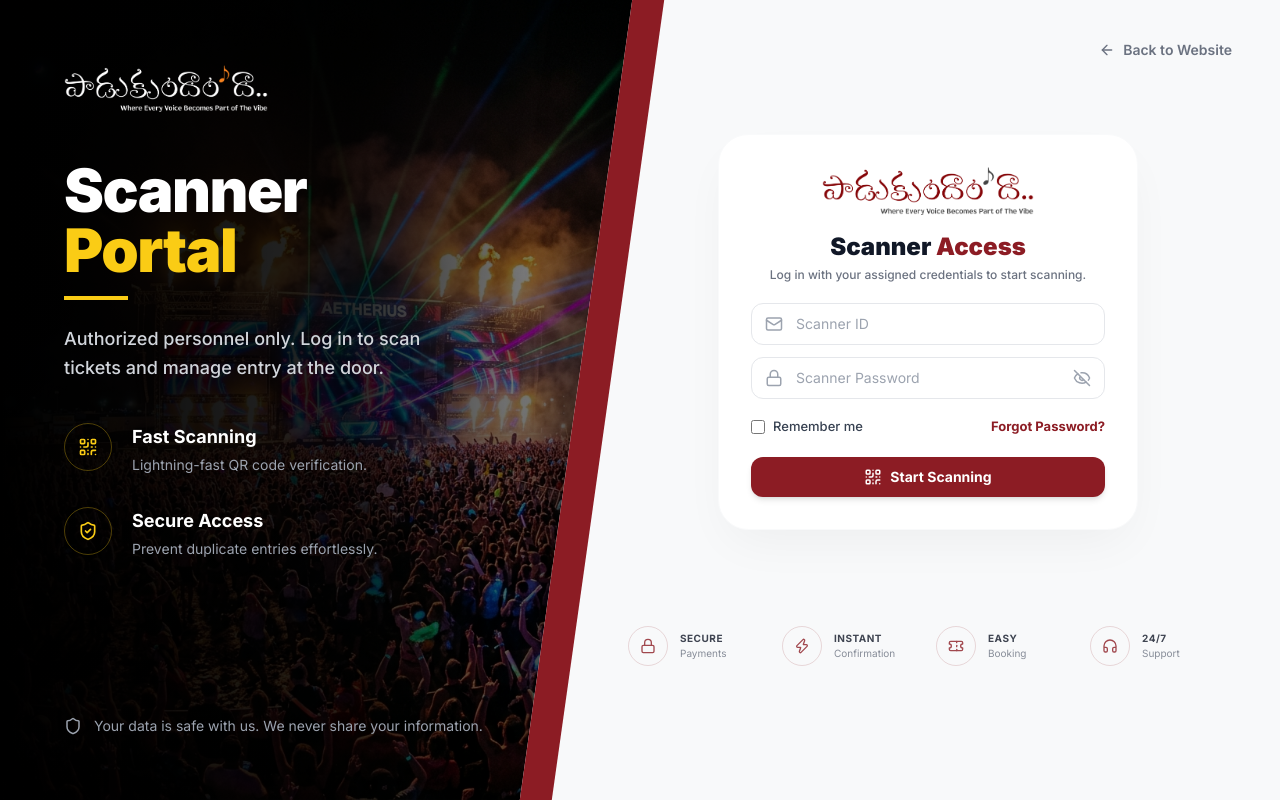
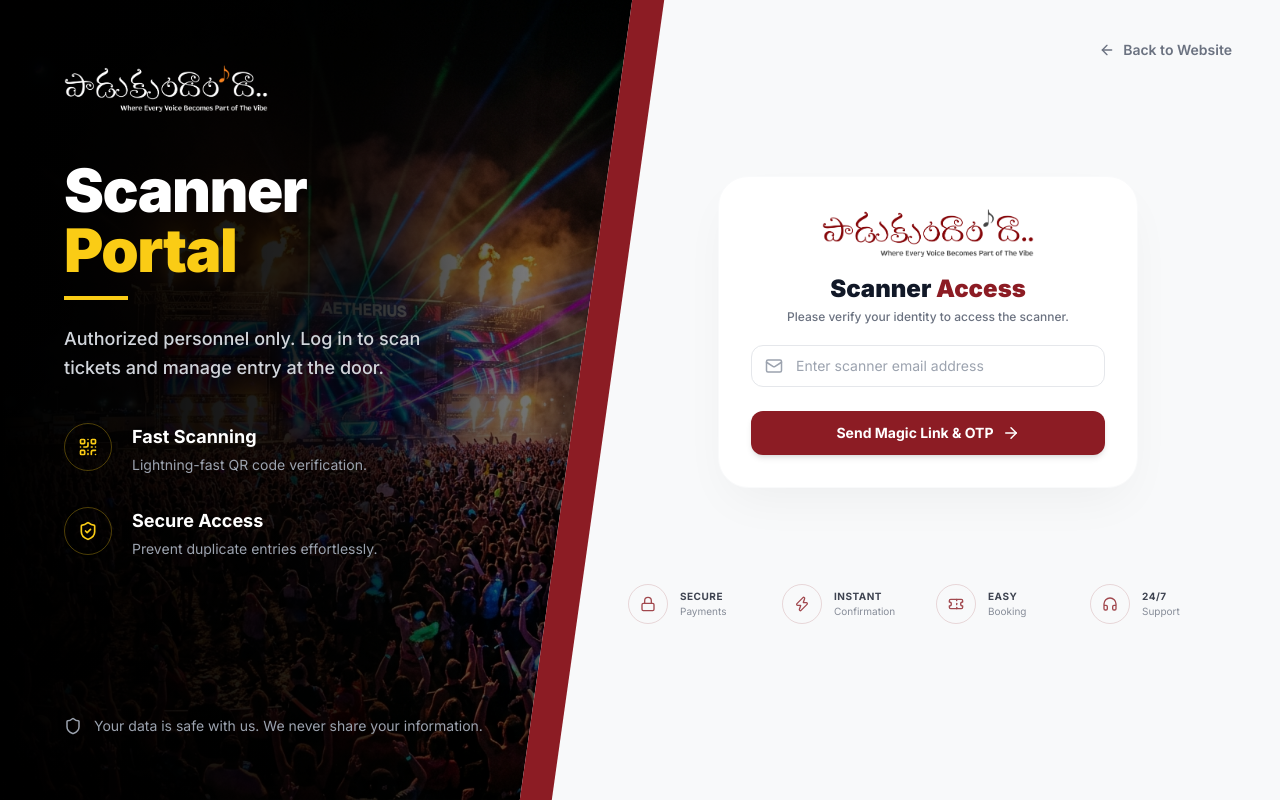
Before and after one commit to paadukundamdhaa-ops/paadukundam-dhaaa, a React (Vite) app: page /scanner in a window 1280 px wide. Built offline with nearby package versions, Linux system fonts and the light colour scheme.

Commit message:
feat: switch ScannerLogin to Supabase OTP auth using paadukundam.dhaa@gmail.com

```diff
--- a/src/pages/ScannerLogin.jsx
+++ b/src/pages/ScannerLogin.jsx
@@ -1,41 +1,67 @@
 import { Link, useNavigate } from 'react-router-dom';
-import { Mail, Lock, Eye, EyeOff, Ticket, ShieldCheck, QrCode, Shield, Zap, Headphones, ArrowRight, ArrowLeft } from 'lucide-react';
-import { useState, useEffect } from 'react';
-import { useAuth } from '../contexts/AuthContext';
+import { Mail, Lock, Key, EyeOff, Ticket, ShieldCheck, QrCode, Shield, Zap, Headphones, ArrowRight, ArrowLeft } from 'lucide-react';
+import { useState } from 'react';
+import { supabase } from '../lib/supabase';
 
 export default function ScannerLogin() {
   const navigate = useNavigate();
-  const [username, setUsername] = useState('');
-  const [password, setPassword] = useState('');
+  const [isLoading, setIsLoading] = useState(false);
+  const [email, setEmail] = useState('');
+  const [otp, setOtp] = useState('');
+  const [step, setStep] = useState('email');
   const [error, setError] = useState('');
-  const [loading, setLoading] = useState(false);
-  const [showPassword, setShowPassword] = useState(false);
+  const [message, setMessage] = useState('');
 
-  const handleLogin = async (e) => {
+  const SCANNER_EMAILS = [
+    'paadukundam.dhaa@gmail.com'
+  ];
+
+  const handleSendOtp = async (e) => {
     e.preventDefault();
     setError('');
-    setLoading(true);
+    setMessage('');
 
-    try {
-      const response = await fetch('/api/scanner-login', {
-        method: 'POST',
-        headers: { 'Content-Type': 'application/json' },
-        body: JSON.stringify({ username, password })
+    const formattedEmail = email.toLowerCase().trim();
+    if (!SCANNER_EMAILS.includes(formattedEmail)) {
+      setError('Unauthorized email address. Access denied.');
+      return;
+    }
+
+    setIsLoading(true);
+    const { error } = await supabase.auth.signInWithOtp({
+      email: formattedEmail,
+      options: { shouldCreateUser: true }
+    });
+    setIsLoading(false);
+
+    if (error) {
+      setError(error.message);
+    } else {
+      setStep('otp');
+      setMessage('A secure login link and OTP have been sent to your email.');
+    }
+  };
+
+  const handleVerifyOtp = async (e) => {
+    e.preventDefault();
+    setIsLoading(true);
+    setError('');
+
+    const { data, error } = await supabase.auth.verifyOtp({
+      email: email.toLowerCase().trim(),
+      token: otp.trim(),
+      type: 'email'
     });
 
-      const data = await response.json();
+    setIsLoading(false);
 
-      if (response.ok && data.success) {
+    if (error) {
+      setError(error.message);
+    } else if (data.session) {
+      // Keep existing scanner behavior by setting scanner_auth flag in local storage
       localStorage.setItem('scanner_auth', 'true');
-        localStorage.setItem('scanner_token', data.token);
+      localStorage.setItem('scanner_token', data.session.access_token);
       navigate('/scanner/app');
-      } else {
-        setError(data.error || 'Invalid username or password');
-        setLoading(false);
-      }
-    } catch (err) {
-      setError('Connection error. Please check your network and try again.');
-      setLoading(false);
     }
   };
 
@@ -113,7 +139,7 @@ export default function ScannerLogin() {
           </div>
         </div>
 
-        {/* --- MOBILE HEADER (Logo & Welcome Text) --- */}
+        {/* --- MOBILE HEADER --- */}
         <div className="lg:hidden px-6 pt-10 pb-4 relative z-10">
           <div className="flex justify-between items-start mb-10">
              <Link to="/" className="flex items-center gap-2">
@@ -169,63 +195,91 @@ export default function ScannerLogin() {
               <h2 className="text-2xl font-black text-gray-900 mb-1">
                 Scanner <span className="text-[#8c1c24]">Access</span>
               </h2>
-              <p className="text-gray-500 text-xs font-medium">Log in with your assigned credentials to start scanning.</p>
+              <p className="text-gray-500 text-xs font-medium">Please verify your identity to access the scanner.</p>
             </div>
 
-            {error && (
-              <div className="bg-red-500/10 lg:bg-red-50 border border-red-500/20 lg:border-red-100 text-red-500 lg:text-red-600 p-3 rounded-xl text-sm font-bold flex items-center gap-2 mb-4">
-                <Lock size={16} /> {error}
-              </div>
-            )}
-
-            <form onSubmit={handleLogin} className="space-y-4 lg:space-y-3">
+            {step === 'email' ? (
+              <form onSubmit={handleSendOtp} className="space-y-4 lg:space-y-4">
                 <div className="relative">
                   <div className="absolute inset-y-0 left-0 pl-4 lg:pl-3.5 flex items-center pointer-events-none">
                     <Mail size={18} className="text-gray-500 lg:text-gray-400" />
                   </div>
                   <input
-                  type="text"
-                  value={username}
-                  onChange={(e) => setUsername(e.target.value)}
+                    type="email"
+                    required
+                    value={email}
+                    onChange={(e) => setEmail(e.target.value)}
                     className="w-full bg-transparent lg:bg-white border border-[#2a1618] lg:border-gray-200 rounded-xl py-3 lg:py-2.5 pl-11 pr-4 text-white lg:text-gray-900 font-medium text-[14px] lg:text-sm focus:border-[#8c1c24] focus:ring-1 focus:ring-[#8c1c24] outline-none transition-all placeholder:text-gray-600 lg:placeholder:text-gray-400 placeholder:font-normal"
-                  placeholder="Scanner ID"
+                    placeholder="Enter scanner email address"
                   />
                 </div>
 
-              <div className="relative">
-                <div className="absolute inset-y-0 left-0 pl-4 lg:pl-3.5 flex items-center pointer-events-none">
-                  <Lock size={18} className="text-gray-500 lg:text-gray-400" />
+                {error && (
+                  <div className="text-red-500 text-sm font-medium bg-red-500/10 p-3 rounded-lg border border-red-500/20">
+                    {error}
                   </div>
-                <input
-                  type={showPassword ? "text" : "password"}
-                  value={password}
-                  onChange={(e) => setPassword(e.target.value)}
-                  className="w-full bg-transparent lg:bg-white border border-[#2a1618] lg:border-gray-200 rounded-xl py-3 lg:py-2.5 pl-11 pr-10 text-white lg:text-gray-900 font-medium text-[14px] lg:text-sm focus:border-[#8c1c24] focus:ring-1 focus:ring-[#8c1c24] outline-none transition-all placeholder:text-gray-600 lg:placeholder:text-gray-400 placeholder:font-normal"
-                  placeholder="Scanner Password"
-                />
-                <button
-                  type="button"
-                  onClick={() => setShowPassword(!showPassword)}
-                  className="absolute inset-y-0 right-0 pr-4 lg:pr-3.5 flex items-center text-gray-500 lg:text-gray-400 hover:text-gray-300 lg:hover:text-gray-600 transition-colors"
-                >
-                  {showPassword ? <Eye size={18} /> : <EyeOff size={18} />}
-                </button>
-              </div>
-
-              <div className="flex items-center justify-between pt-1 lg:pt-1.5">
-                <label className="flex items-center gap-2 cursor-pointer">
-                  <input type="checkbox" className="w-4 h-4 lg:w-3.5 lg:h-3.5 rounded border-[#2a1618] lg:border-gray-300 bg-transparent lg:bg-white text-[#8c1c24] focus:ring-[#8c1c24] accent-[#8c1c24]" />
-                  <span className="text-[13px] lg:text-[13px] font-medium text-gray-400 lg:text-gray-700">Remember me</span>
-                </label>
-                <a href="#" className="text-[13px] lg:text-[13px] font-bold text-[#facc15] lg:text-[#8c1c24] hover:text-[#eab308] lg:hover:text-[#6b151b] transition-colors">Forgot Password?</a>
-              </div>
+                )}
 
                 <div className="pt-3 lg:pt-2">
-                <button disabled={loading} type="submit" className="w-full flex items-center justify-center gap-2 bg-[#8c1c24] hover:bg-[#6b151b] text-white font-bold py-3.5 lg:py-2.5 text-[15px] lg:text-sm rounded-xl transition-all shadow-md disabled:opacity-50">
-                  {loading ? 'Authenticating...' : <><QrCode size={18} /> Start Scanning</>}
+                  <button
+                    type="submit"
+                    disabled={isLoading}
+                    className="w-full flex items-center justify-center gap-2 bg-[#8c1c24] hover:bg-[#6b151b] text-white font-bold py-3.5 lg:py-3 text-[15px] lg:text-sm rounded-xl transition-all shadow-md disabled:opacity-70 disabled:cursor-not-allowed"
+                  >
+                    {isLoading ? 'Sending...' : (
+                      <>Send Magic Link & OTP <ArrowRight size={18} /></>
+                    )}
                   </button>
                 </div>
               </form>
+            ) : (
+              <form onSubmit={handleVerifyOtp} className="space-y-4 lg:space-y-4">
+                {message && (
+                  <div className="text-green-500 text-sm font-medium bg-green-500/10 p-3 rounded-lg border border-green-500/20 mb-4">
+                    {message}
+                  </div>
+                )}
+
+                <div className="relative">
+                  <div className="absolute inset-y-0 left-0 pl-4 lg:pl-3.5 flex items-center pointer-events-none">
+                    <Key size={18} className="text-gray-500 lg:text-gray-400" />
+                  </div>
+                  <input
+                    type="text"
+                    required
+                    value={otp}
+                    onChange={(e) => setOtp(e.target.value)}
+                    className="w-full bg-transparent lg:bg-white border border-[#2a1618] lg:border-gray-200 rounded-xl py-3 lg:py-2.5 pl-11 pr-4 text-white lg:text-gray-900 font-medium text-[14px] lg:text-sm focus:border-[#8c1c24] focus:ring-1 focus:ring-[#8c1c24] outline-none transition-all placeholder:text-gray-600 lg:placeholder:text-gray-400 placeholder:font-normal tracking-widest"
+                    placeholder="Enter OTP code"
+                  />
+                </div>
+
+                {error && (
+                  <div className="text-red-500 text-sm font-medium bg-red-500/10 p-3 rounded-lg border border-red-500/20">
+                    {error}
+                  </div>
+                )}
+
+                <div className="pt-3 lg:pt-2">
+                  <button
+                    type="submit"
+                    disabled={isLoading}
+                    className="w-full flex items-center justify-center gap-2 bg-[#8c1c24] hover:bg-[#6b151b] text-white font-bold py-3.5 lg:py-3 text-[15px] lg:text-sm rounded-xl transition-all shadow-md disabled:opacity-70 disabled:cursor-not-allowed"
+                  >
+                    {isLoading ? 'Verifying...' : (
+                      <>Verify & Access Scanner <QrCode size={18} /></>
+                    )}
+                  </button>
+                  <button
+                    type="button"
+                    onClick={() => { setStep('email'); setOtp(''); setError(''); setMessage(''); }}
+                    className="w-full mt-3 flex items-center justify-center gap-2 text-gray-400 hover:text-white lg:text-gray-500 lg:hover:text-gray-800 text-sm font-medium transition-colors"
+                  >
+                    <ArrowLeft size={16} /> Back to Email
+                  </button>
+                </div>
+              </form>
+            )}
 
             {/* --- MOBILE BOTTOM BADGES (Inside Card) --- */}
             <div className="lg:hidden mt-8 pt-6 border-t border-[#2a1618] grid grid-cols-4 gap-2">
```
Lines whose indentation alone changed are shown as unchanged.
